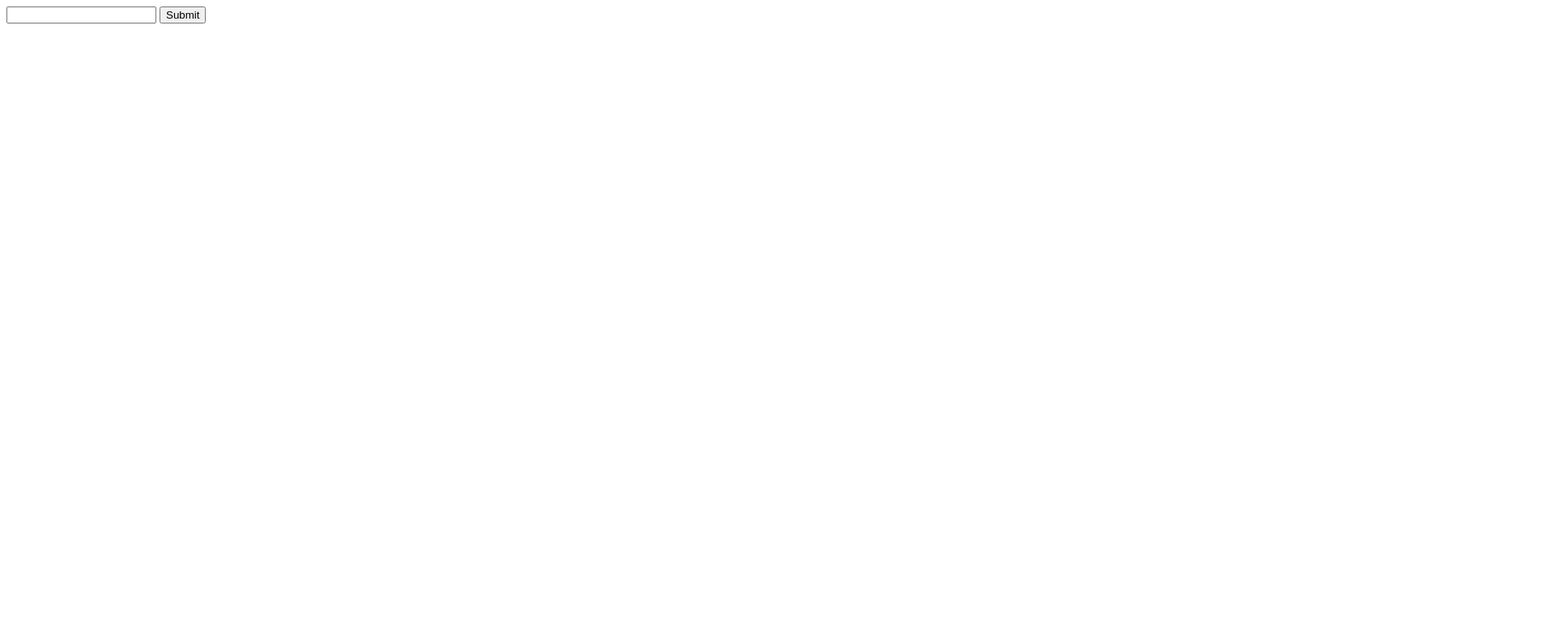
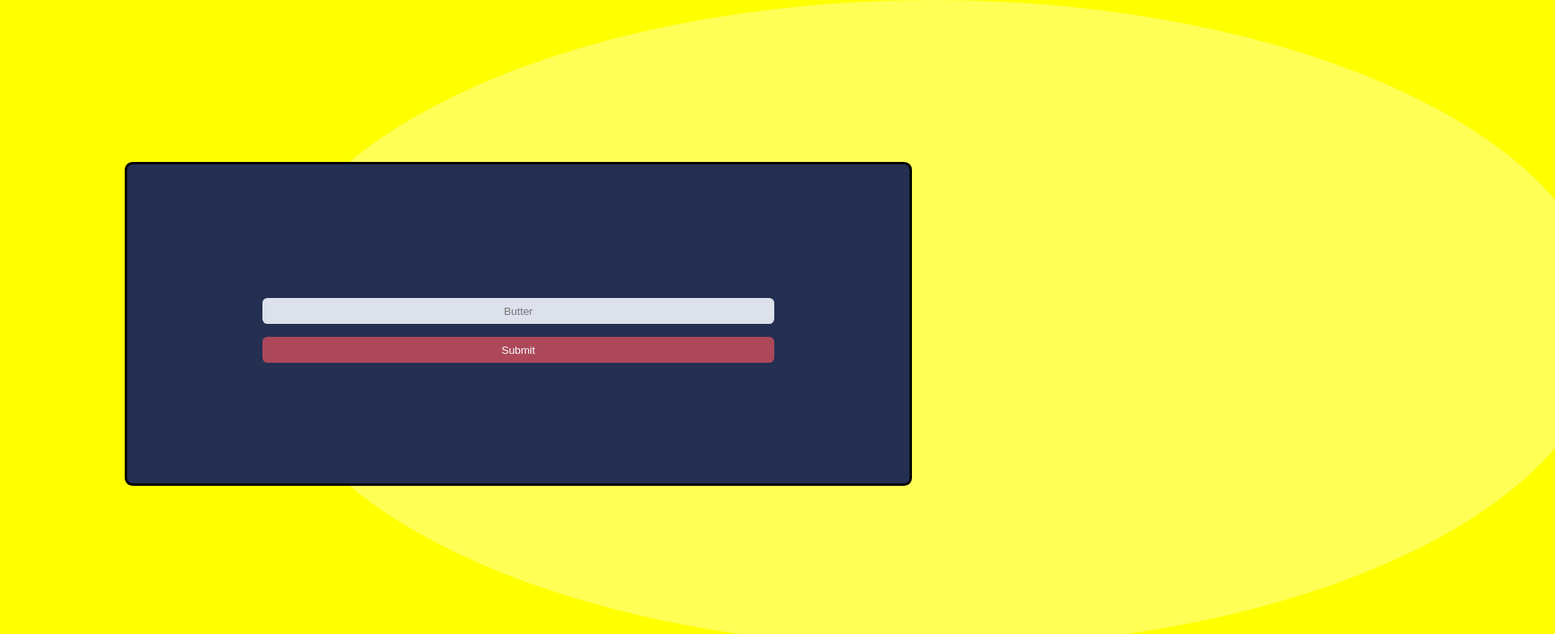
Before and after one commit to Adebayorr/Firebase-tutorial, a plain HTML site: page index.html in a window 1280 px wide. Shown: the top 783 px of the page at 81% size, 1920 px wide, since content can reach past the window. Drawn offline with Linux system fonts and the light colour scheme.

Commit message:
added basic styling to html page

```diff
--- a/index.html
+++ b/index.html
@@ -4,10 +4,12 @@
     <meta charset="UTF-8">
     <meta name="viewport" content="width=device-width, initial-scale=1.0">
     <title>Document</title>
+    <link rel="stylesheet" href="style.css">
 </head>
 <body>
     <div class="wrapper">
-        <input type="text" class="item">
+        <div class="circle"></div>
+        <input type="text" class="item" placeholder="Butter">
         <button type="submit">Submit</button>
     </div>
 </body>
--- a/style.css
+++ b/style.css
@@ -0,0 +1,64 @@
+* {
+    margin: 0;
+    padding: 0;
+    box-sizing: border-box;
+}
+
+body {
+    position: relative;
+    display: flex;
+    justify-content: center;
+    align-items: center;
+    width: 100vw;
+    height: 100vh;
+    background-color: yellow;
+    padding: 0 2rem;
+    overflow: hidden;
+}
+
+.circle {
+    position: absolute;
+    background: #ffffff55;
+    width: 130vw;
+    height: 100vh;
+    border-radius: 80%;
+    top: 0%;
+    z-index: -1;
+    left: 25%;
+}
+
+.wrapper {
+    width: 80%;
+    height: 50%;
+    padding: 2rem;
+    background: #242f52;
+    border: 3px solid black;
+    border-radius: 0.6rem;
+    display: flex;
+    justify-content: center;
+    align-items: center;
+    flex-direction: column;
+}
+
+.item {
+    width: 70%;
+    height: 2rem;
+    text-align: center;
+    border: none;
+    outline: none;
+    background: #dce1eb;
+    color: #432000;
+    border-radius: 0.4rem;
+    margin: 1rem 0;
+}
+
+button {
+    width: 70%;
+    height: 2rem;
+    text-align: center;
+    border-radius: 0.4rem;
+    background: #ac485a;
+    color: #fdfdfd;
+    outline: none;
+    border: none;
+}
```
